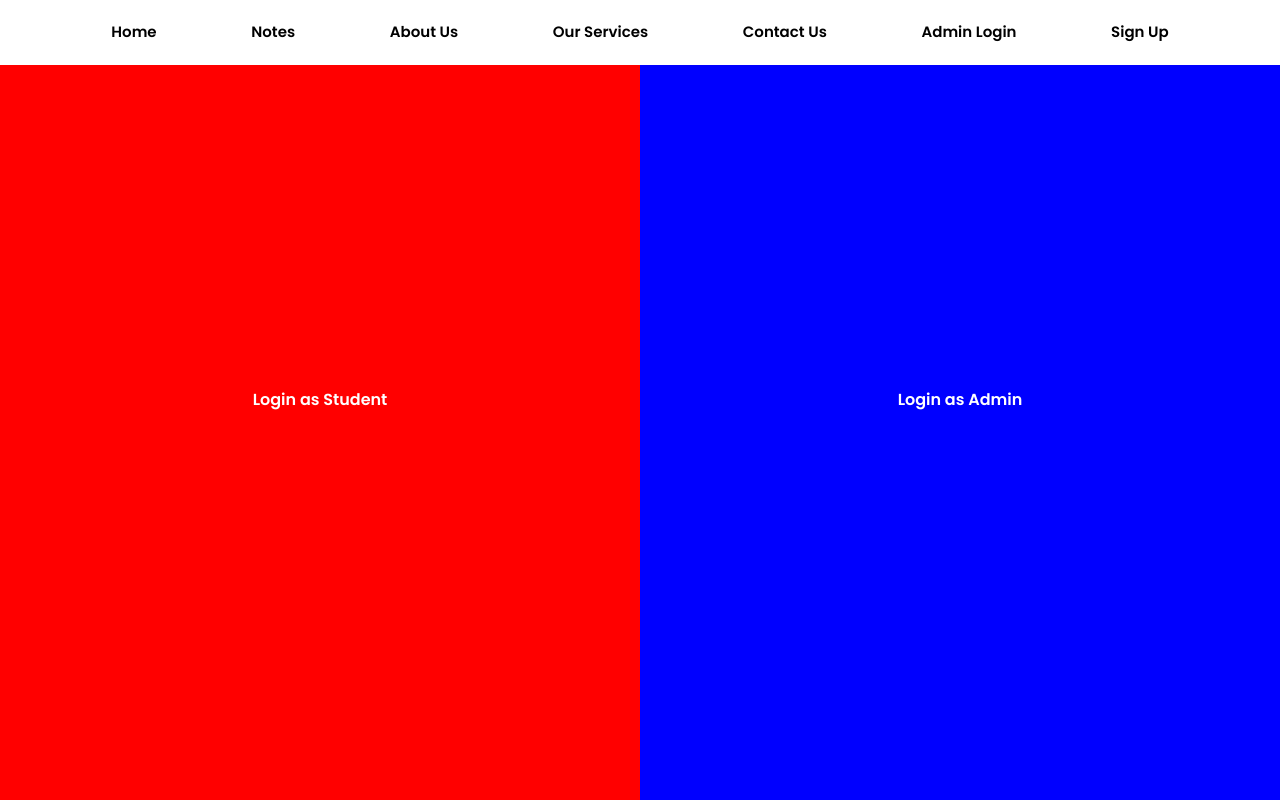
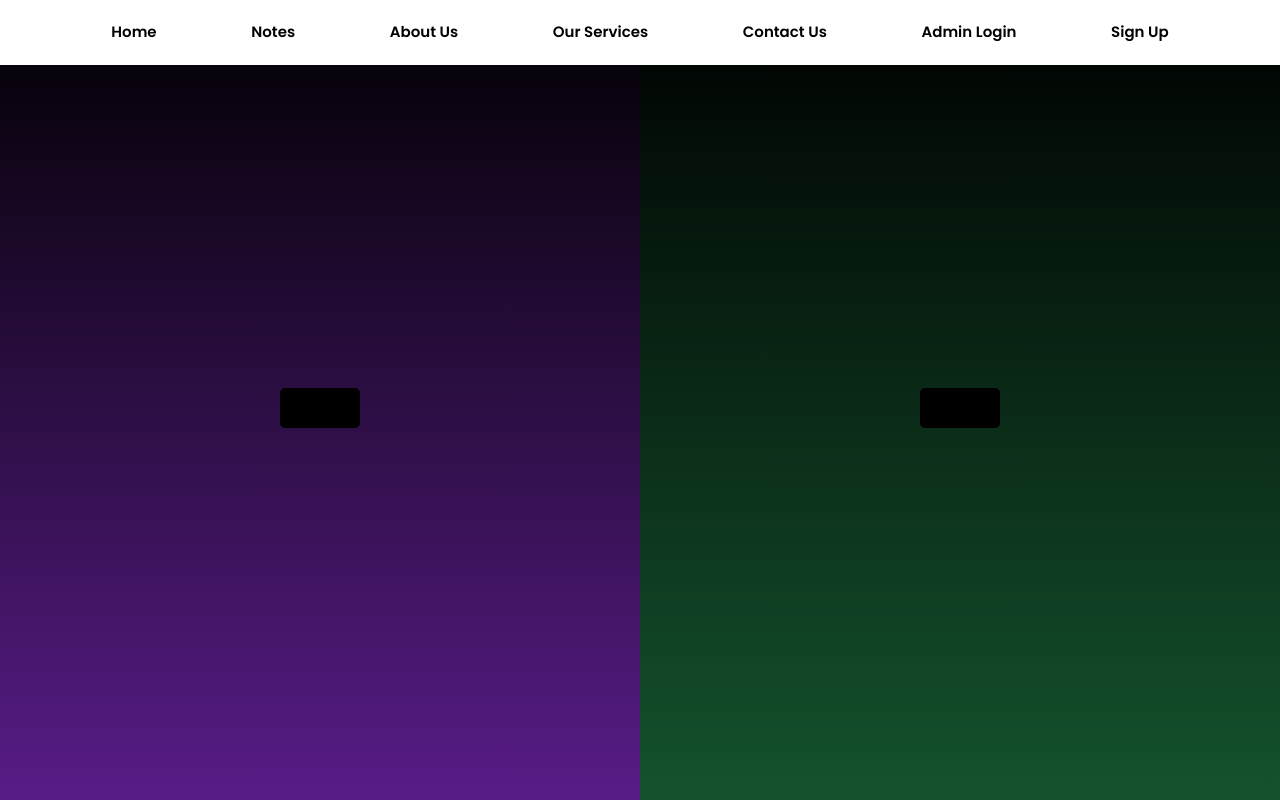
Before and after one commit to ANSHUMANMOREY7/Notes-Store, a React (Vite) app in the folder client/: page /Path in a window 1280 px wide. Built offline with nearby package versions, Linux system fonts and the light colour scheme.

Commit message:
gradient added

```diff
--- a/client/src/pages/Portals/Path.css
+++ b/client/src/pages/Portals/Path.css
@@ -22,9 +22,9 @@
 }
 
 .student-sec h1 {
-    background-color: red;
+    background: linear-gradient(to bottom, black, #581c87);
 }
 
 .admin-sec h1 {
-    background-color: blue;
+    background: linear-gradient(to bottom, black, #14532d);
 }
--- a/client/src/pages/Portals/Path.jsx
+++ b/client/src/pages/Portals/Path.jsx
@@ -1,17 +1,18 @@
 import { memo } from 'react';
 import Navbar from '../../components/Navbar/Navbar';
 import './path.css';
+import Button from '../../components/Navbar/Buttons/Button';
 
 const Path = () => {
   return (
 
    <div className='main-container font-[font1] font-bold'>
     <Navbar />
-  <div className='student-sec'>
-    <h1>Login as Student</h1>
+  <div className='student-sec '>
+    <h1> <Button > </Button></h1>
   </div>
   <div className='admin-sec'>
-    <h1>Login as Admin</h1>
+    <h1> <Button > </Button></h1>
   </div>
 </div>
 )
```
Also changed, not shown: client/src/components/Navbar/Buttons/Button.css (line endings or trailing spaces).
